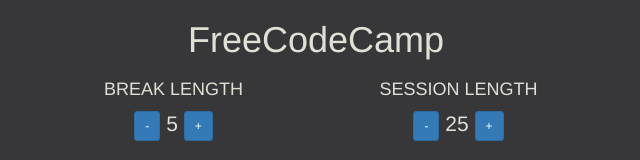
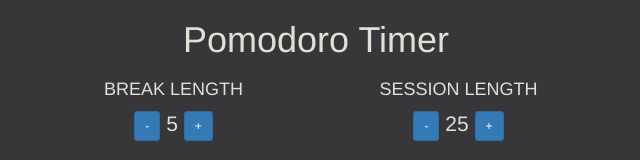
Before and after one commit to AryanJ-NYC/pomodoro-timer, a plain HTML site: page index.html in a window 1280 px wide. Shown: the top 160 px of the page, without its empty margins (324-964 px from the left). Drawn offline with nearby package versions, Linux system fonts and the light colour scheme.

Commit message:
Change displayed title

```diff
--- a/index.html
+++ b/index.html
@@ -8,7 +8,7 @@
   <link rel="stylesheet" href="styles.css" type="text/css" />
 </head>
 <body ng-app="PomodoroApp">
-  <h1 class="text-center">FreeCodeCamp</h1>
+  <h1 class="text-center">Pomodoro Timer</h1>
   <div class="container" ng-controller="PomodoroController">
     <div class="row center-block">
       <div class="text-center lead col-md-offset-3 col-md-3 col-sm-offset-2 col-sm-4 col-xs-offset-2 col-xs-4">
```
